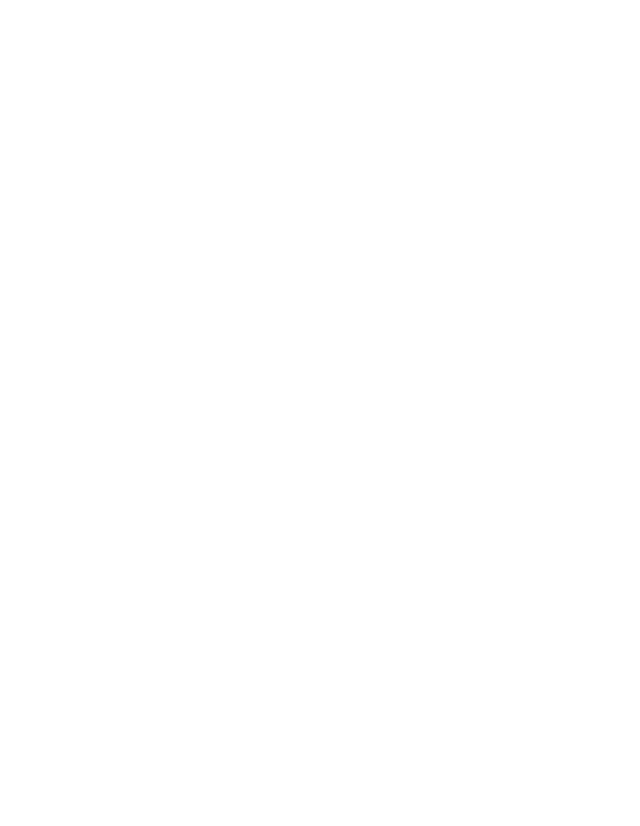
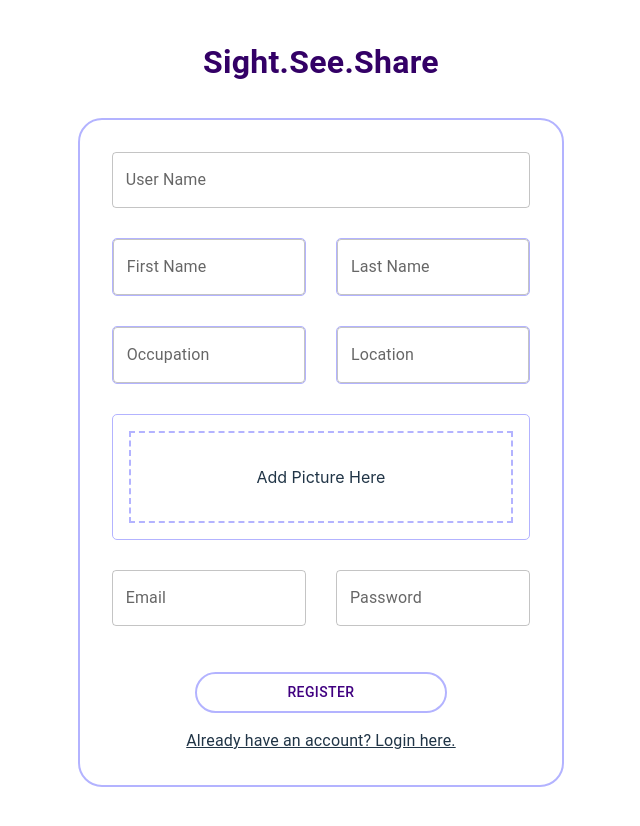
Before and after one commit to chingu-voyages/v45-tier3-team-47, a React (Vite) app in the folder frontend/: page /login in a window 1280 px wide. Before the commit this address had no page. Shown: the top 826 px of the page, without its empty margins (331-971 px from the left). Before the commit the page ends 800 px from the top, so only its background shows below. Built offline with nearby package versions, Linux system fonts and the light colour scheme.

Commit message:
Changed the route to login

```diff
--- a/frontend/src/App.tsx
+++ b/frontend/src/App.tsx
@@ -10,7 +10,7 @@
     <div className="App">
       <BrowserRouter>
       <Routes>
-        <Route path='/' element={<Login/>}/>
+        <Route path='login' element={<Login/>}/>
 
       </Routes>
       </BrowserRouter>
```
